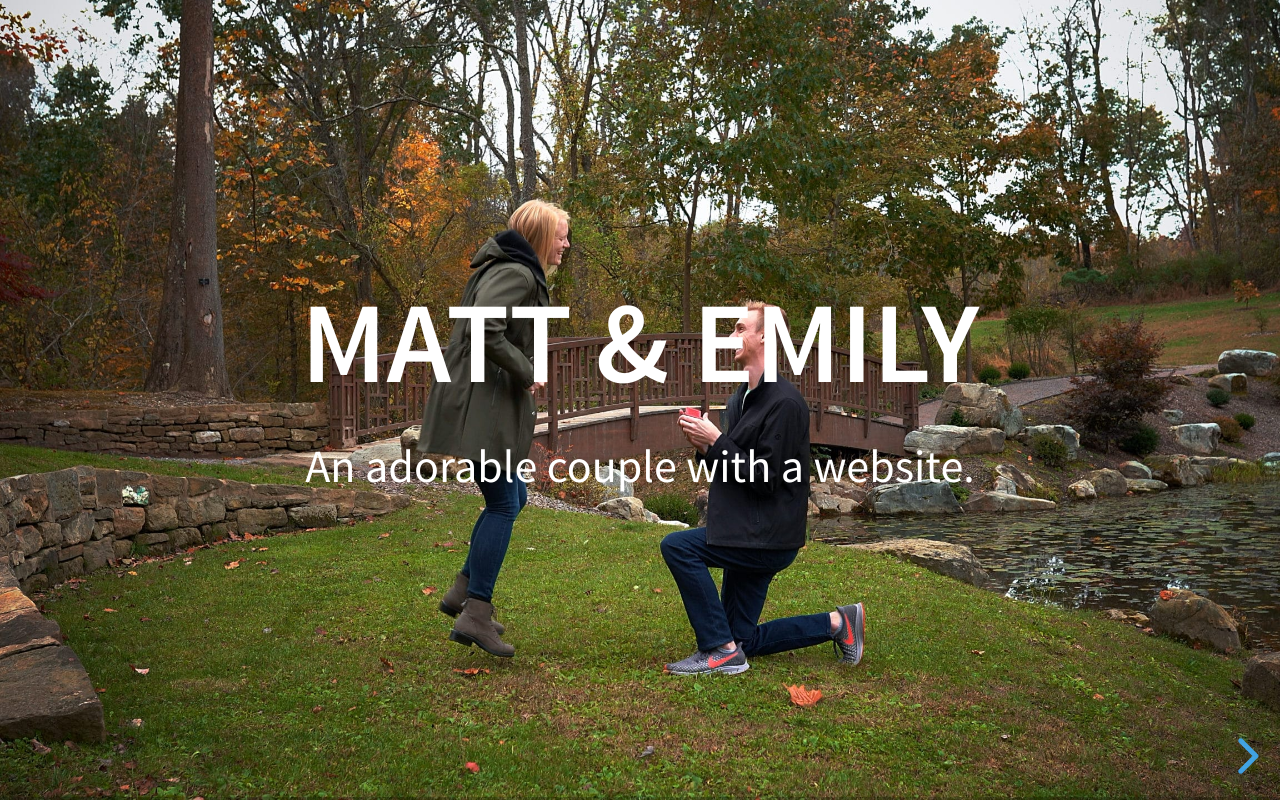
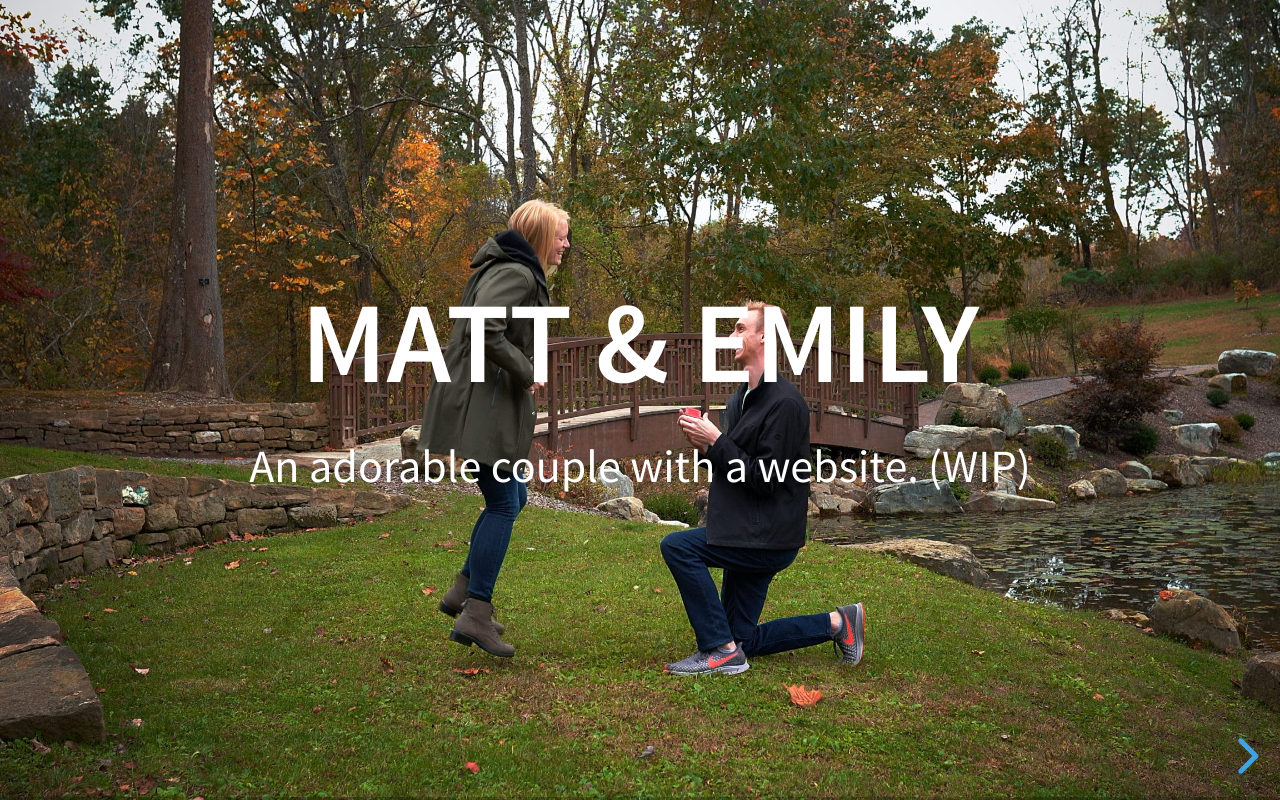
Before and after one commit to condio/condio, a plain HTML site: page index.html in a window 1280 px wide. Drawn offline with Linux system fonts and the light colour scheme.

Commit message:
rebuilding site Wed Apr  1 18:41:58 EDT 2020

```diff
--- a/index.html
+++ b/index.html
@@ -24,7 +24,7 @@
       data-background-image="/img/mattandemily.jpg">
 
 <h1 id="matt--emily">Matt &amp; Emily</h1>
-<p>An adorable couple with a website.</p>
+<p>An adorable couple with a website. (WIP)</p>
 </section>
 
 <section data-noprocess data-shortcode-slide
```
